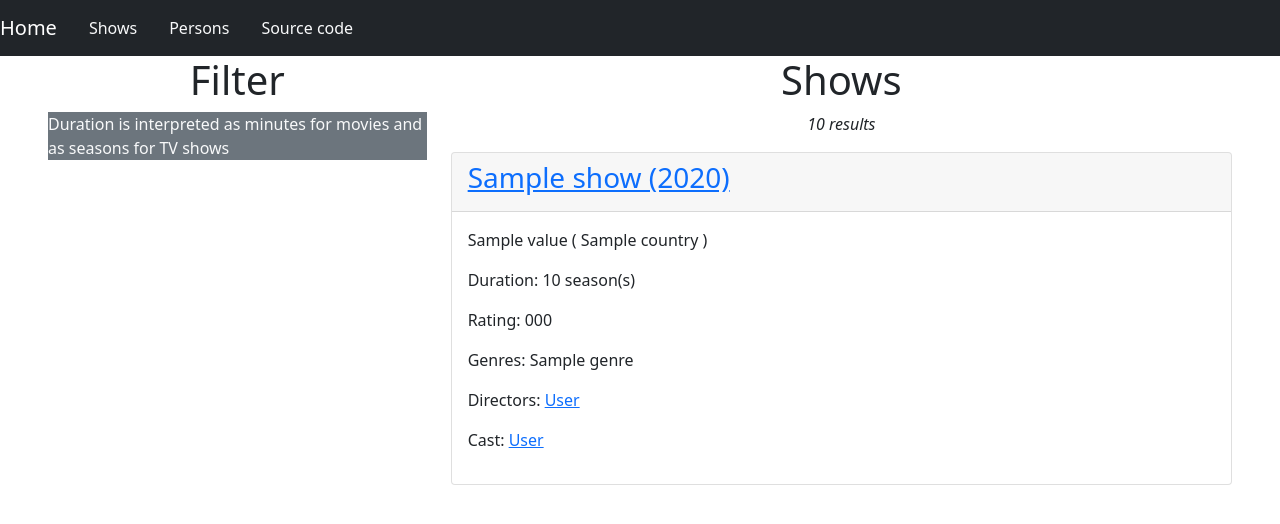
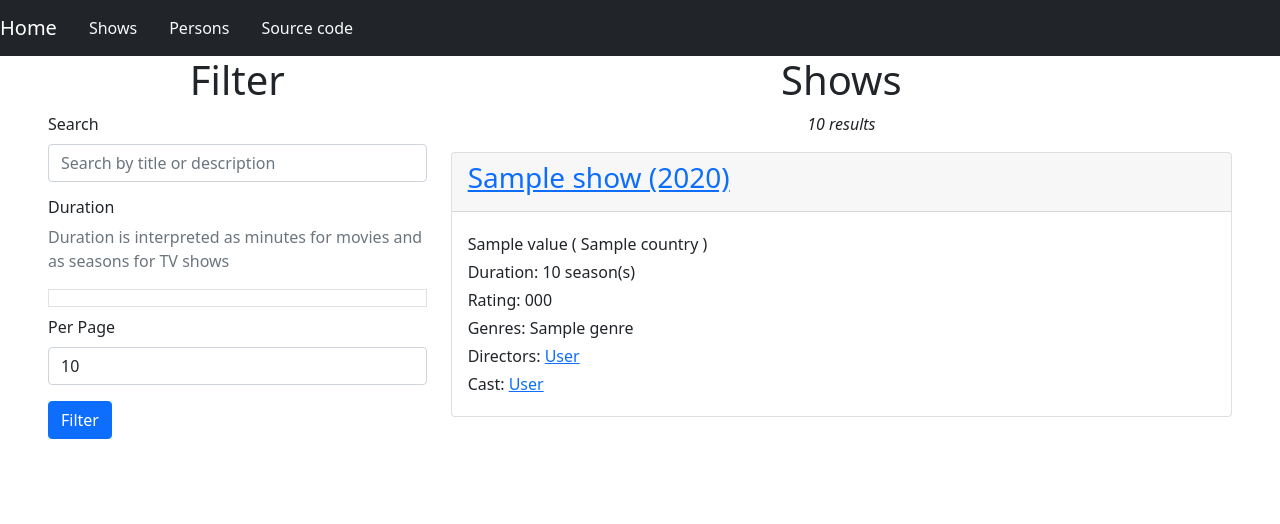
Before and after one commit to Marik28/wooppay-test, a Flask app: template src/app/templates/shows/list.html in a window 1280 px wide. Shown: the top 524 px of the page. Run offline with Flask 2, Linux system fonts and the light colour scheme; the template is opened without the code that fills it: values that come from a table or form of the project are taken from there, most other values are stand-ins (such as "Sample title", 1, 10 or a date in 2020); parts of the project's set-up code (start-up, migrations or seed data) failed here and were passed over; some libraries are stand-ins or nearby versions.

Commit message:
change template

```diff
--- a/src/app/templates/shows/list.html
+++ b/src/app/templates/shows/list.html
@@ -1,4 +1,5 @@
 {% extends 'base.html' %}
+{% from 'macros.html' import render_field %}
 
 {% block title %}
 Shows
@@ -7,17 +8,90 @@
 {% block content %}
 <div class="mx-5">
     <div class="row">
+        <!-- Filters section -->
         <div class="col-4">
             <h1 class="text-center">Filter</h1>
-            <p class="bg-secondary text-light">
+
+            <!-- Filters form -->
+            <form method="get" action="{{ url_for('shows.get_shows') }}">
+                <!-- Search -->
+                <div class="my-2">
+                    {{ render_field(form.search, placeholder="Search by title or description") }}
+                </div>
+                <!-- Search -->
+
+                <!-- Release year -->
+                <div class="my-2">
+                    {{ render_field(form.release_year, with_errors=True) }}
+                </div>
+                <!-- Release year -->
+
+                <!-- Duration -->
+                <h6>Duration</h6>
+                <p class="text-secondary">
                     Duration is interpreted as minutes for movies and as seasons for TV shows
                 </p>
+                <div class="border">
+                    <div class="m-2">
+                        <div class="form-group my-2">
+                            {{ render_field(form.duration_min, with_errors=True, placeholder="Enter value...") }}
                         </div>
+                        <div class="form-group my-2">
+                            {{ render_field(form.duration_max, with_errors=True, placeholder="Enter value...") }}
+                        </div>
+                    </div>
+                </div>
+                <!-- Duration -->
+
+                <!-- Per page -->
+
+                <div class="form-group my-2">
+                    {{ render_field(form.per_page, with_errors=True) }}
+                </div>
+                <!-- Per page -->
+
+                <!-- Radios and checkboxes -->
+                <div class="row">
+                    <div class="col-6">
+                        <div>
+                            {{ render_field(form.countries) }}
+                        </div>
+                    </div>
+                    <div class="col-6">
+                        <div>
+                            {{ render_field(form.show_type) }}
+                        </div>
+                        <div>
+                            {{ render_field(form.rating) }}
+                        </div>
+                        <div>
+                            {{ render_field(form.genres) }}
+                        </div>
+                    </div>
+                </div>
+                <!-- Radios and checkboxes -->
+
+                <!-- Submit -->
+                <input class="btn btn-primary" type="submit" value="Filter">
+                <!-- Submit -->
+
+            </form>
+            <!--  Filters form end  -->
+
+        </div>
+        <!--    Filters section end    -->
+
+        <!--   Shows display section     -->
         <div class="col-8">
             <h1 class="text-center">Shows</h1>
+
+            <!-- Results message -->
             <p class="text-center"><i>{{ page.total }} results</i></p>
             {% if not shows %}
             <p>Nothing found :(</p>
+            <!-- Results message -->
+
+            <!-- Show cards-->
             {% else %}
             {% for show in shows %}
             <div class="card my-2">
@@ -25,14 +99,15 @@
                     <h3><a href="{{ show.show_id }}">{{ show.title }} ({{ show.release_year }})</a></h3>
                 </div>
                 <div class="card-body">
-                    <p class="card-text">
+                    <p class="card-text my-1">
                         {{ show.type.value }} {% if show.country %}
                         ({% for country in show.country %}
                         {{ country.name }}{% if not loop.last %}{{ ', ' }}{% endif %}
                         {% endfor %})
-                        {% endif %} </p>
+                        {% endif %}
+                    </p>
 
-                    <p>
+                    <p class="card-text my-1">
                         Duration: {{ show.duration }}
                         {% if show.type.value == "Movie" %}
                         minutes
@@ -40,19 +115,22 @@
                         season(s)
                         {% endif %}
                     </p>
-                    <p>
+                    <p class="card-text my-1">
                         Rating: {{ show.rating.code }}
                     </p>
 
                     {% if show.listed_in %}
-                    <p>Genres:
+                    <p class="card-text my-1">
+                        Genres:
                         {% for genre in show.listed_in %}
                         {{ genre.name }}{% if not loop.last %}{{ ', ' }}{% endif %}
-                        {% endfor %}</p>
+                        {% endfor %}
+                    </p>
                     {% endif %}
 
                     {% if show.director %}
-                    <p>Directors:
+                    <p class="card-text my-1">
+                        Directors:
                         {% for director in show.director %}
                         <a href="{{ url_for('persons.get_person', person_id=director.id) }}">
                             {{ director.fullname }}
@@ -63,7 +141,8 @@
                     {% endif %}
 
                     {% if show.cast %}
-                    <p>Cast:
+                    <p class="card-text my-1">
+                        Cast:
                         {% for actor in show.cast %}
                         <a href="{{ url_for('persons.get_person', person_id=actor.id) }}">
                             {{ actor.fullname }}
@@ -75,8 +154,12 @@
                 </div>
             </div>
             {% endfor %}
+            <!-- Show cards-->
+
             {% endif %}
         </div>
+        <!--   Shows display section end     -->
+
     </div>
 </div>
 {% endblock %}
```
Lines whose indentation alone changed are shown as unchanged.
